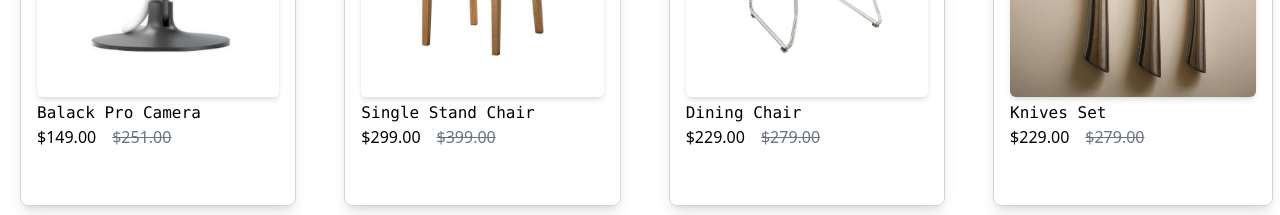
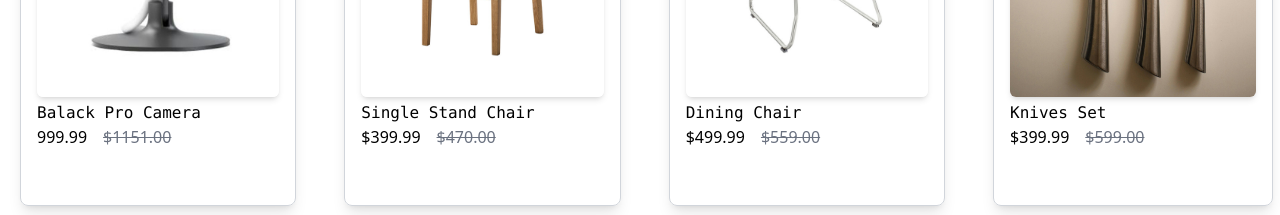
Before and after one commit to Sturdyme/Ecommercestore, a React (Vite) app: page / in a window 1280 px wide. Shown: the part 1240-1455 px from the top of the page. Built offline with nearby package versions, Linux system fonts and the light colour scheme; no server answers.

Commit message:
updated background

```diff
--- a/src/Component/Navbar.jsx
+++ b/src/Component/Navbar.jsx
@@ -84,12 +84,12 @@ const Navbar = () => {
             <ul className="flex flex-col theme-text-black dark:theme-text-white font-medium">
               {/* Categories */}
               <li
-                className="flex items-center justify-between p-4 bg-gray-50 border-b cursor-pointer"
+                className="flex items-center dark:bg-black justify-between p-4 bg-gray-50 border-b cursor-pointer"
                 onClick={() => setCategories(!categories)}
               >
-                <div className="flex items-center gap-3">
-                  <GiHamburgerMenu className="text-purple-500" />
-                  <span className="font-bold theme-text-black">All Categories</span>
+                <div className="flex dark:bg-black items-center gap-3">
+                  <GiHamburgerMenu className="text-purple-500 " />
+                  <span className="font-bold dark:bg-black theme-text-black">All Categories</span>
                 </div>
                 <IoIosArrowDropup
                   className={`transition-transform duration-300 ${
@@ -99,30 +99,30 @@ const Navbar = () => {
               </li>
 
               {categories && (
-                <div className="bg-white flex flex-col transition-all">
-                  <li className="p-3 pl-10 border-b border-gray-50 hover:bg-purple-50">
+                <div className="bg-white dark:bg-gray-900 flex flex-col transition-all">
+                  <li className="p-3 pl-10 border-b border-gray-50 hover:bg-purple-50 dark:hover:bg-gray-800 theme-text-black dark:theme-text-white">
                     Clothings
                   </li>
-                  <li className="p-3 pl-10 border-b border-gray-50 hover:bg-purple-50">
+                  <li className="p-3 pl-10 border-b border-gray-50 hover:bg-purple-50 dark:hover:bg-gray-800 theme-text-black dark:theme-text-white">
                     Mobiles
                   </li>
-                  <li className="p-3 pl-10 border-b border-gray-50 hover:bg-purple-50">
+                  <li className="p-3 pl-10 border-b border-gray-50 hover:bg-purple-50 dark:hover:bg-gray-800 theme-text-black dark:theme-text-white">
                     Electronics
                   </li>
-                  <li className="p-3 pl-10 border-b border-gray-50 hover:bg-purple-50">
+                  <li className="p-3 pl-10 border-b border-gray-50 hover:bg-purple-50 dark:hover:bg-gray-800 theme-text-black dark:theme-text-white">
                     Cameras
                   </li>
                   <li
-                    className="p-3 pl-10 text-purple-500 flex items-center justify-between bg-purple-50/50"
+                    className="p-3 pl-10 text-purple-500 flex items-center justify-between bg-purple-50/50 dark:hover:bg-gray-800 theme-text-black dark:theme-text-white"
                     onClick={() => setMoreCategories(!moreCategories)}
                   >
                     <span>{moreCategories ? "Show Less" : "More Categories..."}</span>
                   </li>
                   {moreCategories && (
-                    <div className="bg-gray-50">
-                      <li className="p-3 pl-14 border-b border-white">Sports</li>
-                      <li className="p-3 pl-14 border-b border-white">Groceries</li>
-                      <li className="p-3 pl-14 border-b border-white">Books</li>
+                    <div className="bg-gray-50 dark:bg-gray-900">
+                      <li className="p-3 pl-14 border-b border-white hover:bg-purple-50 dark:hover:bg-gray-800 theme-text-black dark:theme-text-white">Sports</li>
+                      <li className="p-3 pl-14 border-b border-white hover:bg-purple-50 dark:hover:bg-gray-800 theme-text-black dark:theme-text-white">Groceries</li>
+                      <li className="p-3 pl-14 border-b border-white hover:bg-purple-50 dark:hover:bg-gray-800 theme-text-black dark:theme-text-white">Books</li>
                     </div>
                   )}
                 </div>
--- a/src/Component/Specialproperty.jsx
+++ b/src/Component/Specialproperty.jsx
@@ -18,56 +18,57 @@ const Specialproperty = ({scrollRef}) => {
   <div className="min-w-[200px]  flex-shrink-0 snap-start">
           <Specialoffers
             productName="Balack Pro Camera"
-            oldPrice="$251.00"
-            newPrice="$149.00"
+            oldPrice="$1151.00"
+            newPrice="999.99"
             productImage={camera}
           />
         </div>
   <div className="min-w-[200px] flex-shrink-0 snap-start">
           <Specialoffers
             productName="Single Stand Chair"
-            oldPrice="$399.00"
-            newPrice="$299.00"
+            oldPrice="$470.00"
+            newPrice="$399.99
+            "
             productImage={chair}
           />
         </div>
   <div className="min-w-[200px]  flex-shrink-0 snap-start">
           <Specialoffers
             productName="Dining Chair"
-            oldPrice="$279.00"
-            newPrice="$229.00"
+            oldPrice="$559.00"
+            newPrice="$499.99"
             productImage={dining}
           />
         </div>
   <div className="min-w-[320px]  flex-shrink-0 snap-start">
           <Specialoffers
             productName=" Knives Set"
-            oldPrice="$279.00"
-            newPrice="$229.00"
+            oldPrice="$599.00"
+            newPrice="$399.99"
             productImage={knives}
           />
         </div>
   <div className="min-w-[200px]  flex-shrink-0 snap-start">
           <Specialoffers
             productName="Scissors Set"
-            oldPrice="$279.00"
-            newPrice="$229.00"
+            oldPrice="$180.00"
+            newPrice="99.99"
             productImage={scissors}
           />
         </div>
   <div className="min-w-[200px]  flex-shrink-0 snap-start">
           <Specialoffers
             productName="Advanced Cutlery"
-            oldPrice="$279.00"
-            newPrice="$229.00"
+            oldPrice="$312.00"
+            newPrice="$229.99"
             productImage={cutlery}
           />
         </div>
   <div className="min-w-[200px] flex-shrink-0 snap-start">
           <Specialoffers
             productName="Imported kitchen Utensils"
-            oldPrice="$279.00"
-            newPrice="$229.00"
+            oldPrice="$102.00"
+            newPrice="$88.99"
             productImage={mug}
           />
         </div>
```
